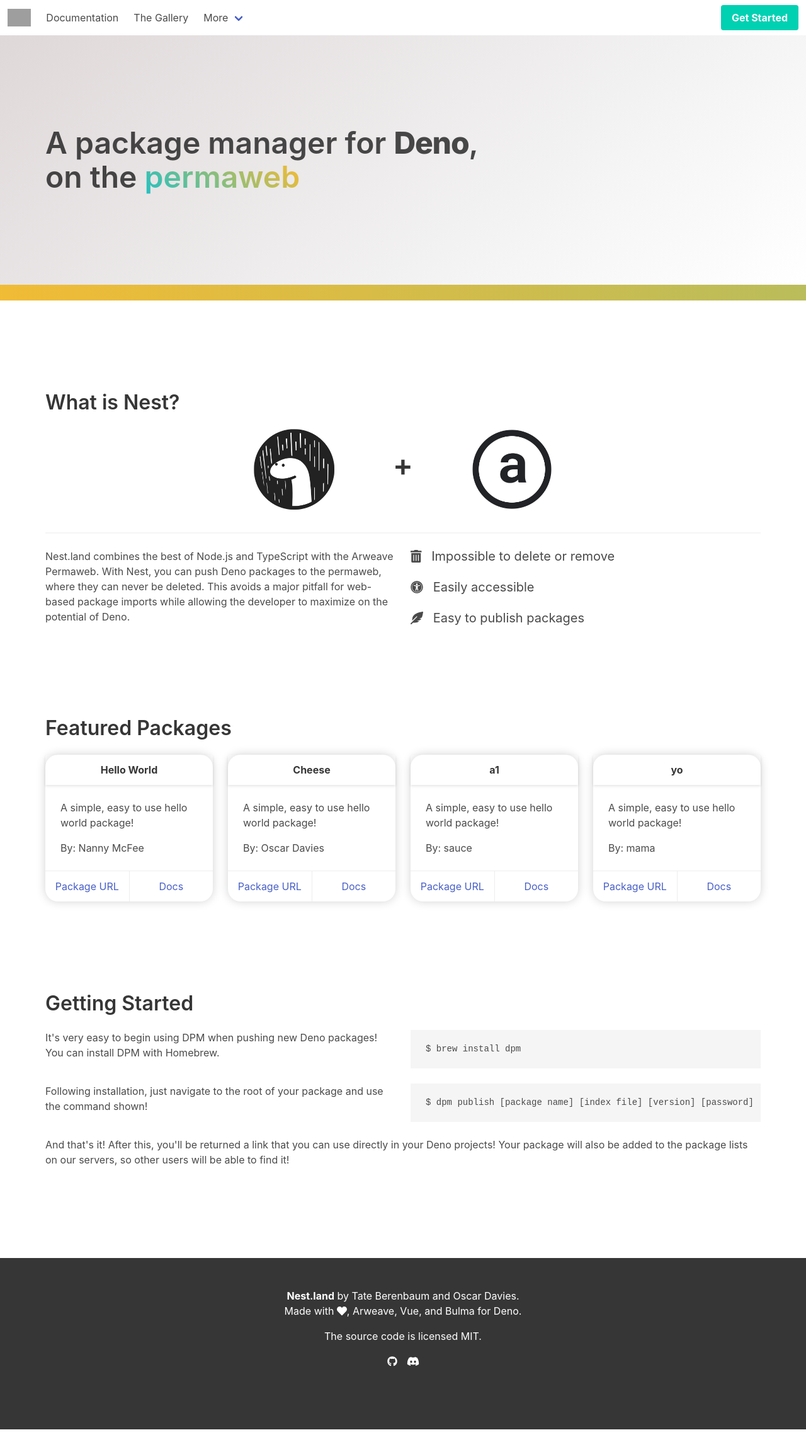
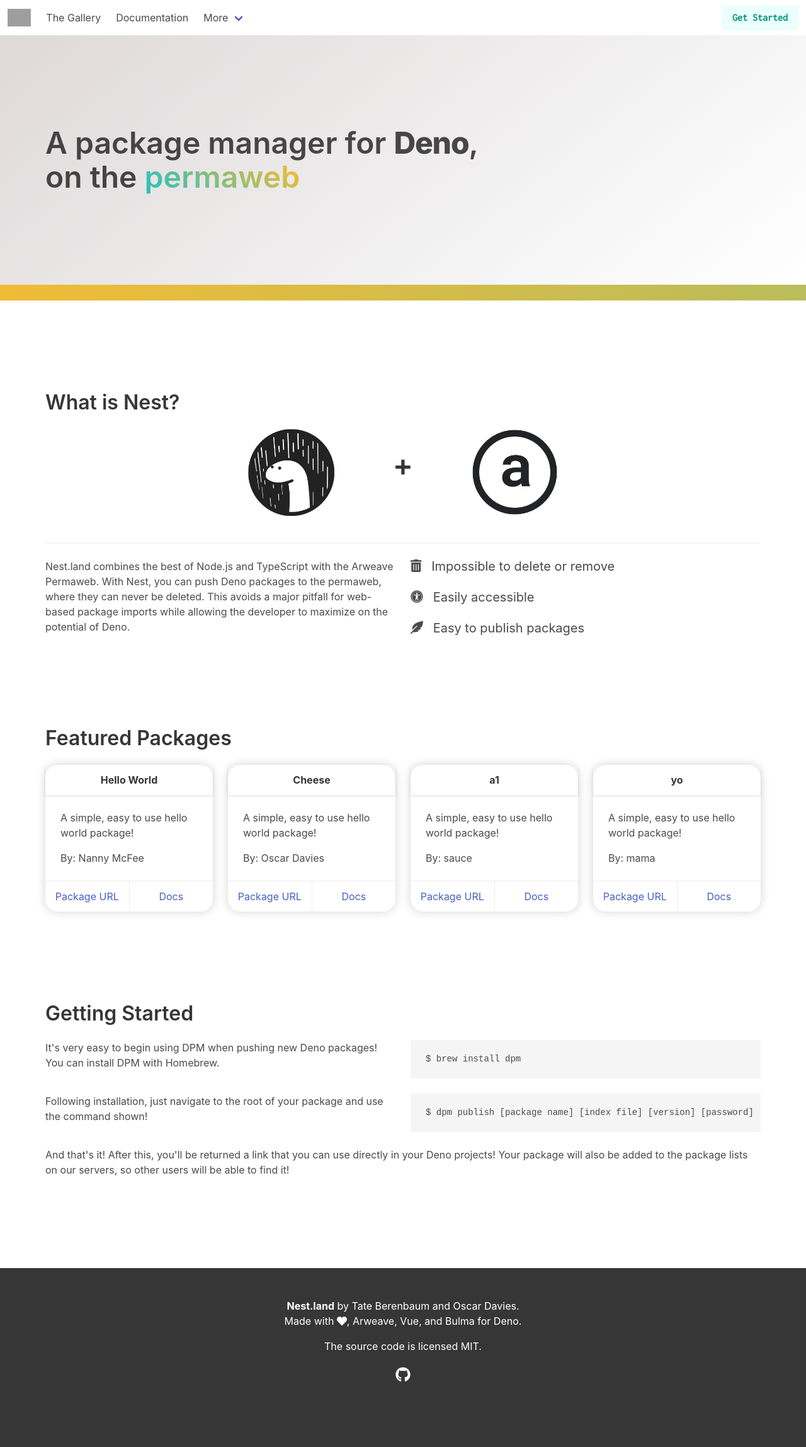
Before and after one commit to nestdotland/nest.land, a Vue app: page / in a window 1280 px wide. Shown: the whole page at 63% size. Before the commit the page ends 2269 px from the top, so only its background shows below. Built offline with nearby package versions, Linux system fonts and the light colour scheme; grey boxes are pictures that could not be loaded.

Commit message:
Added scss support, fixed mobile sizing/nav bugs, and small tweaks to the UI

```diff
--- a/package.json
+++ b/package.json
@@ -14,6 +14,8 @@
     "@fortawesome/vue-fontawesome": "^0.1.9",
     "bulma": "^0.8.2",
     "core-js": "^3.6.4",
+    "node-sass": "^4.14.1",
+    "sass-loader": "^8.0.2",
     "vue": "^2.6.11"
   },
   "devDependencies": {
--- a/src/components/Footer.vue
+++ b/src/components/Footer.vue
@@ -9,12 +9,8 @@
                 The <a href="https://github.com/tbaumer22/dpm">source code</a> is licensed <a href="http://opensource.org/licenses/mit-license.php">MIT</a>.
             </p>
             <p>
-                <a href="https://github.com/tbaumer22/nest.land">
+                <a href="https://github.com/nestlandgh/nest.land" class="footer-icon">
                     <font-awesome-icon :icon="['fab', 'github']" />
-                </a>
-                <span class="footer-icon-separator"></span>
-                <a href="">
-                    <font-awesome-icon :icon="['fab', 'discord']" />
                 </a>
             </p>
         </div>
@@ -32,6 +28,10 @@
         color: white;
     }
 
+    .footer-icon {
+        font-size: 1.5em;
+    }
+
     .footer-icon-separator {
         margin-left: 15px;
     }
--- a/src/components/Intro.vue
+++ b/src/components/Intro.vue
@@ -3,9 +3,9 @@
         <div class="hero-body" id="intro">
             <div class="container">
                 <h1 class="title">What is Nest?</h1>
-                <div class="columns">
+                <div class="columns is-mobile">
                     <div class="column is-5">
-                        <figure class="image is-128x128" id="deno-img">
+                        <figure id="deno-img">
                             <a href="https://deno.land/">
                                 <img src="../assets/deno.png">
                             </a>
@@ -15,7 +15,7 @@
                         <h1 class="title is-1" id="plus">+</h1>
                     </div>
                     <div class="column is-5">
-                        <figure class="image is-128x128" id="arweave-img">
+                        <figure id="arweave-img">
                             <a href="https://www.arweave.org/">
                                 <img src="../assets/arweave.png">
                             </a>
@@ -68,8 +68,11 @@
         transition: transform 0.2s;
     }
     #arweave-img {
-        float: left;
         transition: transform 0.2s;
+    }
+    #deno-img, #arweave-img {
+        width: 30%;
+        min-width: 100px;
     }
     #deno-img:hover, #arweave-img:hover {
         transition: transform 0.2s;
--- a/src/components/Nav.vue
+++ b/src/components/Nav.vue
@@ -1,7 +1,7 @@
 <template>
     <nav class="navbar" role="navigation" aria-label="main navigation">
         <div class="navbar-brand">
-            <a class="navbar-item">
+            <a class="navbar-item" href="https://nest.land">
                 <img src="../assets/nest_light.png">
             </a>
             <a role="button" class="navbar-burger burger" aria-label="menu" aria-expanded="false" data-target="main-nav">
@@ -14,10 +14,10 @@
         <div id="main-nav" class="navbar-menu">
             <div class="navbar-start">
                 <a class="navbar-item">
+                    The Gallery
+                </a>
+                <a class="navbar-item" href="#start">
                     Documentation
-                </a>
-                <a class="navbar-item">
-                    The Gallery
                 </a>
                 <div class="navbar-item has-dropdown is-hoverable">
                     <a class="navbar-link">
@@ -28,7 +28,7 @@
                             About
                         </a>
                         <hr class="navbar-divider">
-                        <a class="navbar-item" href="https://github.com/tbaumer22/nest.land/issues">
+                        <a class="navbar-item" href="https://github.com/nestlandgh/nest.land/issues">
                             Report an issue
                         </a>
                     </div>
@@ -37,7 +37,7 @@
             <div class="navbar-end">
                 <div class="navbar-item">
                     <div class="buttons">
-                        <a class="button is-primary" href="#start">
+                        <a class="button is-light is-primary" href="#start" id="get-started-button">
                             <strong>Get Started</strong>
                         </a>
                     </div>
@@ -53,6 +53,38 @@
     }
 </script>
 
+<script>
+    document.addEventListener('DOMContentLoaded', () => {
+
+        // Get all "navbar-burger" elements
+        const $navbarBurgers = Array.prototype.slice.call(document.querySelectorAll('.navbar-burger'), 0);
+
+        // Check if there are any navbar burgers
+        if ($navbarBurgers.length > 0) {
+
+            // Add a click event on each of them
+            $navbarBurgers.forEach( el => {
+                el.addEventListener('click', () => {
+
+                    // Get the target from the "data-target" attribute
+                    const target = el.dataset.target;
+                    const $target = document.getElementById(target);
+
+                    // Toggle the "is-active" class on both the "navbar-burger" and the "navbar-menu"
+                    el.classList.toggle('is-active');
+                    $target.classList.toggle('is-active');
+
+                });
+            });
+        }
+
+    });
+</script>
+
 <style scoped>
+    @import url('https://fonts.googleapis.com/css?family=Inconsolata');
 
+    #get-started-button {
+        font-family: 'Inconsolata', monospace;
+    }
 </style>
```
Also changed, not shown: src/assets/nest_dark_square.png (added), 1 other file (tests, documents, lock files or other folders).
